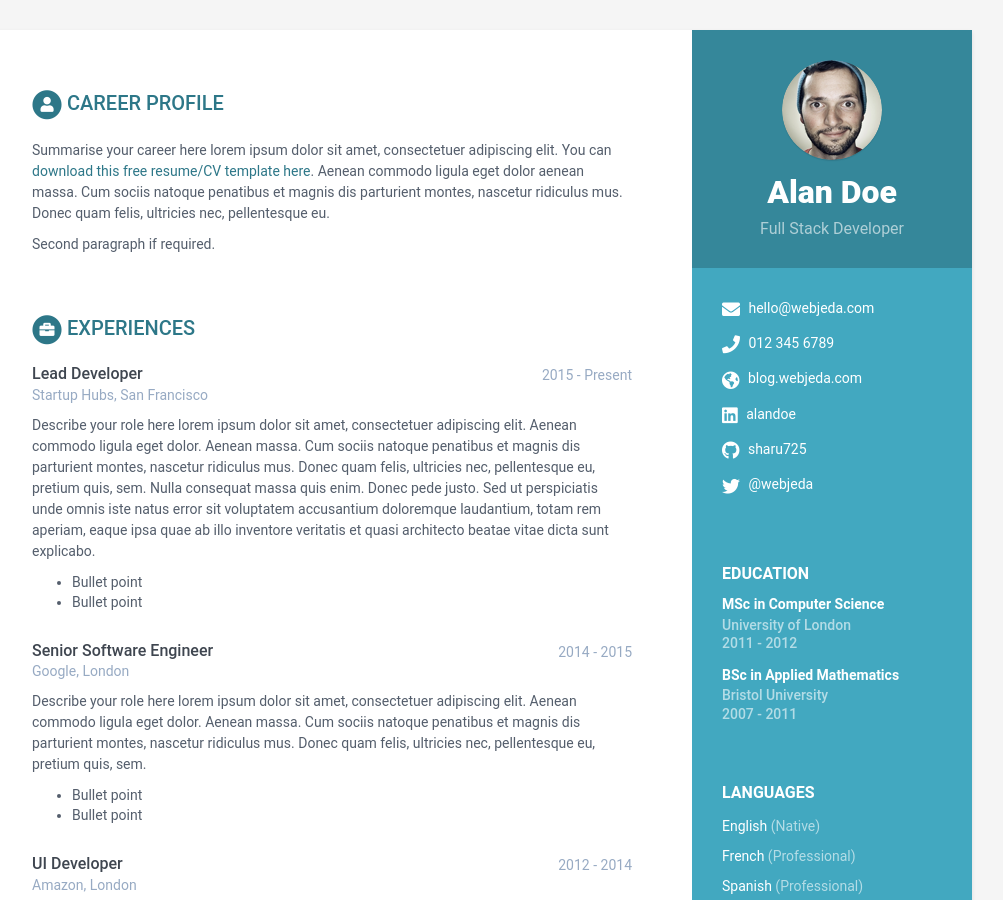
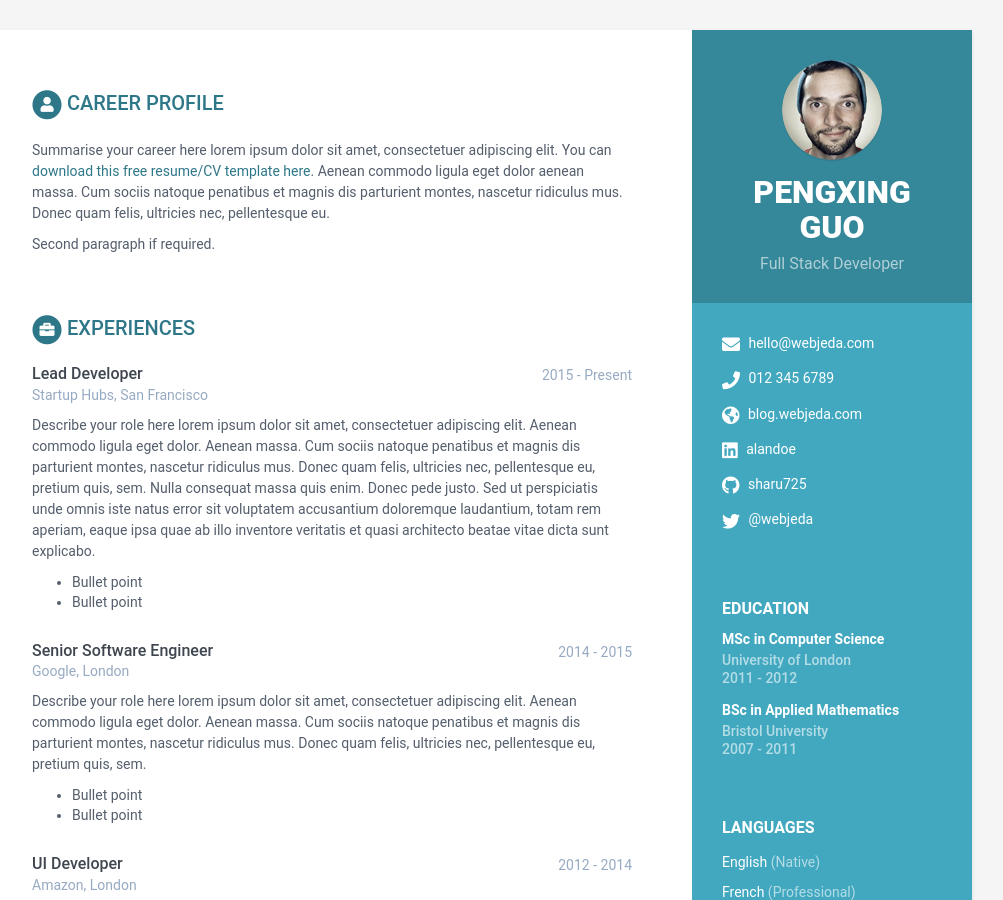
Before and after one commit to STAR-GUO/star.github.io, a Jekyll site: the page built from index.html, in a window 1280 px wide and 900 px high. Shown: the whole window, without its empty margins (168-1171 px from the left). Built offline with Jekyll 4.4.1, drawn with Linux system fonts in a browser that asks for light colours.

Commit message:
Update data.yml

```diff
--- a/_data/data.yml
+++ b/_data/data.yml
@@ -7,7 +7,7 @@ sidebar:
     education: True # set to False if you want education in main section instead of in sidebar
 
     # Profile information
-    name: Alan Doe
+    name: PENGXING GUO
     tagline: Full Stack Developer
     avatar: profile.png  #place a 100x100 picture inside /assets/images/ folder and provide the name of the file below
 
```
